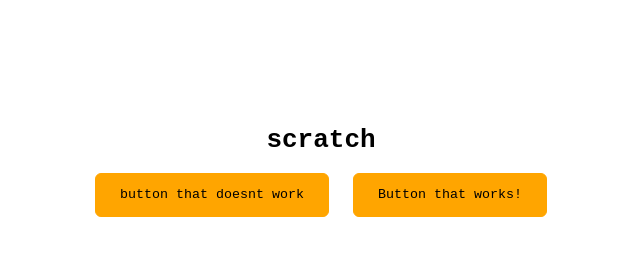
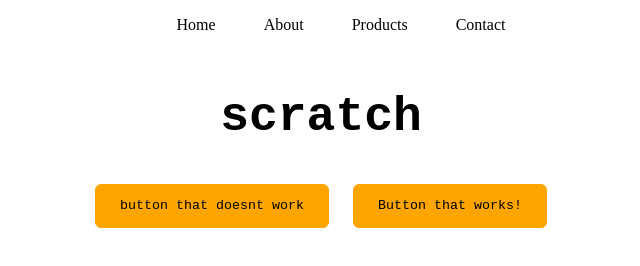
Before and after one commit to klhaug/scratch, a plain HTML site: page index.html in a window 1280 px wide. Shown: the whole page, without its empty margins (319-959 px from the left). Drawn offline with Linux system fonts and the light colour scheme.

Commit message:
added unworking navbar

```diff
--- a/index.html
+++ b/index.html
@@ -7,6 +7,17 @@
     <title>Document</title>
 </head>
 <body>
+    <header>
+        <nav>
+            <ul>
+                <li>Home</li>
+                <li>About</li>
+                <li>Products</li>
+                <li>Contact</li>
+            </ul>
+        </nav>
+    </header>
+    <section class="section section-1">
         <h1 style="text-align: center; font-family: monospace;">scratch</h1>
         <div class="buttons-wrapper">
             <div class="button-container">
@@ -21,8 +32,8 @@
             <div class="button-container">
                 <button onclick="d.showModal()">Button that works!</button>
             </div>
-
         </div>
+    </section>
 
 
 
--- a/style.css
+++ b/style.css
@@ -1,7 +1,15 @@
 body {
-    padding-top: 100px;
+    margin: 0;
     display: flex;
     flex-direction: column;
+}
+
+section {
+    margin: 0 90px;
+}
+
+h1 {
+    font-size: 48px;
 }
 
 button {
@@ -42,3 +50,17 @@ dialog {
 dialog::backdrop {
     background: rgba(0, 0, 0, 0.364);
 }
+
+ul {
+    display: flex;
+    justify-content: center;
+}
+
+li {
+    list-style: none;
+    margin: 0 24px;
+}
+
+li:hover {
+    cursor: pointer;
+}
```
Lines whose indentation alone changed are shown as unchanged.
